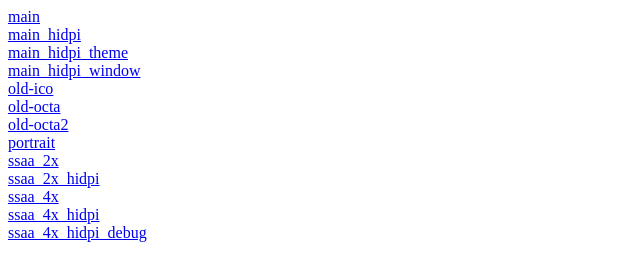
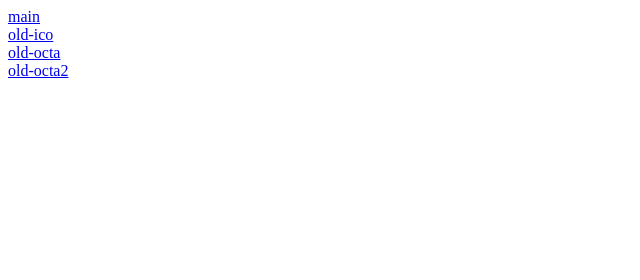
Before and after one commit to dzil123/ico, a plain HTML site: page index.html in a window 1280 px wide. Shown: the whole page, without its empty margins (0-640 px from the left). Drawn offline with Linux system fonts and the light colour scheme.

Commit message:
Deploying to gh-pages from @ dzil123/ico@34aa3d0d0c5318e38544ffdbc023d47cae8e86fc 🚀

```diff
--- a/index.html
+++ b/index.html
@@ -6,17 +6,8 @@
   </head>
   <body>
     <a href="main/">main</a><br>
-    <a href="main_hidpi/">main_hidpi</a><br>
-    <a href="main_hidpi_theme/">main_hidpi_theme</a><br>
-    <a href="main_hidpi_window/">main_hidpi_window</a><br>
     <a href="old-ico/">old-ico</a><br>
     <a href="old-octa/">old-octa</a><br>
     <a href="old-octa2/">old-octa2</a><br>
-    <a href="portrait/">portrait</a><br>
-    <a href="ssaa_2x/">ssaa_2x</a><br>
-    <a href="ssaa_2x_hidpi/">ssaa_2x_hidpi</a><br>
-    <a href="ssaa_4x/">ssaa_4x</a><br>
-    <a href="ssaa_4x_hidpi/">ssaa_4x_hidpi</a><br>
-    <a href="ssaa_4x_hidpi_debug/">ssaa_4x_hidpi_debug</a><br>
   </body>
 </html>
```
